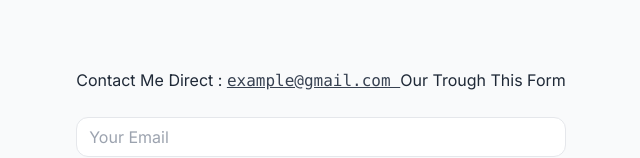
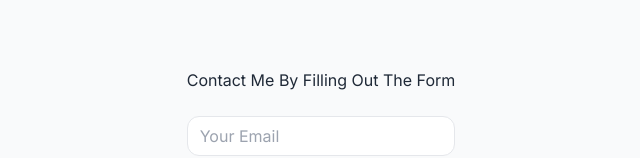
Before and after one commit to Reyad-Mousa/portfolio, a Next.js app: page / in a window 1280 px wide. Shown: the part 3998-4156 px from the top of the page, without its empty margins (319-959 px from the left). Built offline with nearby package versions, Linux system fonts and the light colour scheme; no server answers.

Commit message:
Update Contact.tsx

```diff
--- a/components/Contact.tsx
+++ b/components/Contact.tsx
@@ -35,14 +35,9 @@ const Contact = () => {
     <section ref={ref} id="contact" className=" scroll-mt-28 my-20 mb-20">
       <SectionHead>Contact Me</SectionHead>
       <p className=" text-gray-800">
-        Contact Me Direct :{" "}
-        <a
-          className="underline text-gray-700 font-mono"
-          href="mailto:example@gmail.com"
-        >
-          example@gmail.com {"    "}
-        </a>{" "}
-        Our Trough This Form
+        Contact Me By Filling Out The Form
+
+
       </p>
 
       <form
```
